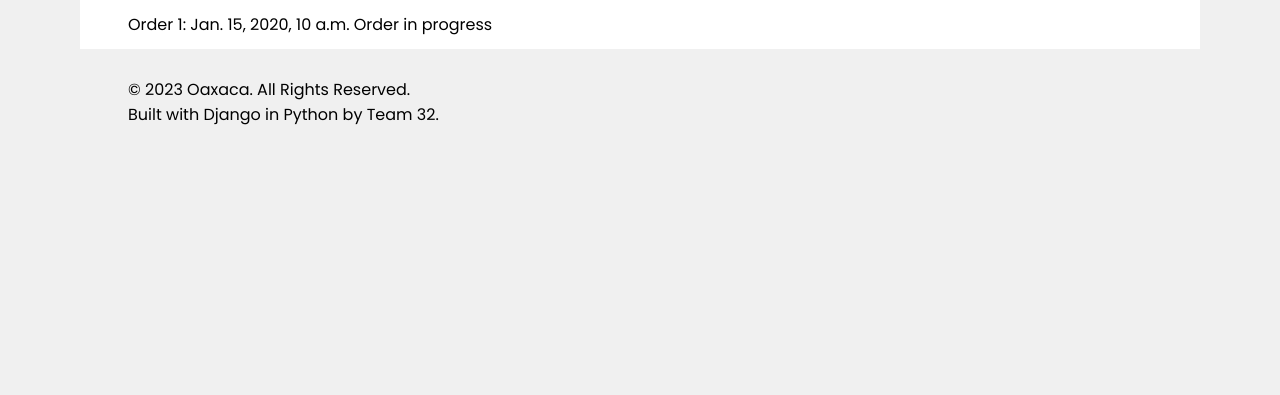
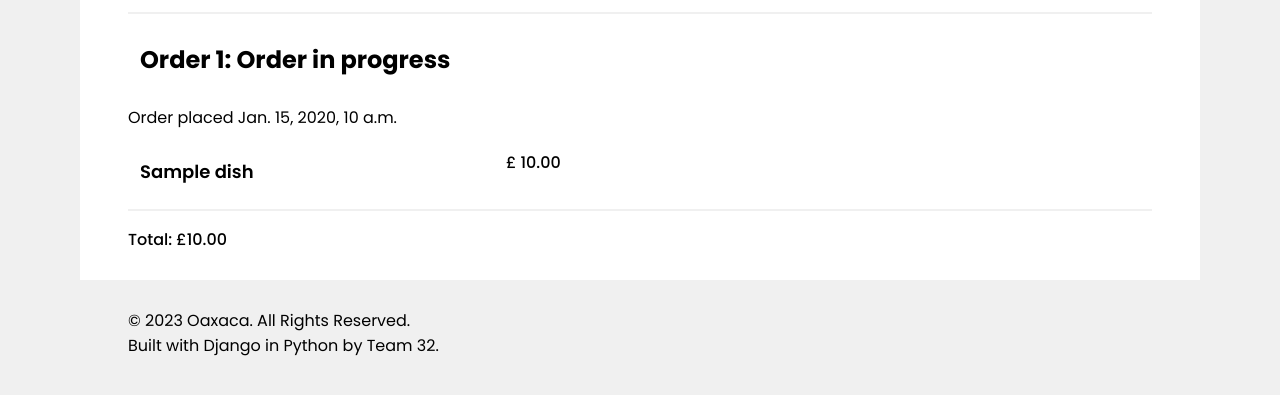
Before and after one commit to swinghin/CS2810-Team-Project-32, a Django app: page /orders/1 in a window 1280 px wide. Shown: the part 158-553 px from the top of the page. Run offline with Django 4.2, Linux system fonts and the light colour scheme; tables that the repository leaves empty hold one stand-in row (values such as "Sample post").

Commit message:
Show order dishes and total price

```diff
--- a/Oaxaca/restaurant/templates/restaurant/orders.html
+++ b/Oaxaca/restaurant/templates/restaurant/orders.html
@@ -3,13 +3,39 @@
 {% block content %}
     <section id="order-list" class="wrap">
         {% if orders %}
-            {% comment %} {{ orders }} {% endcomment %}
             {% for order in orders %}
-            Order {{ order.order_id }}:
-            {{ order.order_time }}
-            {{ order.dish_id }}
-            {{ order.order_status }}
+                <div id="order-{{ order.order_id }}" class="dish-cards-category">
+                    <h2>Order {{ order.order_id }}: {{ order.order_status }}</h2>
+                    <p>Order placed {{ order.order_time }}</p>
+                    <div class="dish-cards-grid">
+                        {% for dish in order.dishes %}
+                            <div class="dish-card dish-{{ dish.dish_id }}">
+                                <div class="dish-info">
+                                    <div class="dish-info-row">
+                                        <span class="dish-name font-semibold">{{ dish.dish_name }}</span>
+                                    </div>
+                                </div>
+                                <div>
+                                    <div class="dish-info-row">
+                                        <span class="dish-price {% if dish.dish_price == 0 %}dish-free{% endif %} font-medium ">
+                                            {% if dish.dish_price != 0 %}
+                                                {{ dish.dish_price }}
+                                            {% else %}
+                                                Free
+                                            {% endif %}
+                                        </span>
+                                    </div>
+                                </div>
+                            </div>
+                        {% endfor %}
+                    </div>
+                </div>
             {% endfor %}
+            <div id="order-total" class="dish-cards-category">
+                <p class="font-medium">
+                    Total: <span class="dish-price">{{ customer.total_price }}</span>
+                </p>
+            </div>
         {% else %}
             <p>
                 You have not ordered anything. How about some <a class="button" href="{% url 'restaurant:index' %}">Mom's Spaghetti?</a>
--- a/Oaxaca/restaurant/views.py
+++ b/Oaxaca/restaurant/views.py
@@ -189,18 +189,19 @@ def cart(request):
 
 
 def orders(request, customer_id):
-    table_orders = Order.objects.filter(
-        customer=Customer.objects.get(user_id=customer_id)).values()
+    customer = Customer.objects.get(user_id=customer_id)
+    table_orders = Order.objects.filter(customer=customer)
 
     orders = []
     for order in table_orders:
         orders.append({
-            "order_id": order['order_id'],
-            "order_time": order['order_time'],
-            "order_status": Status.objects.get(status_id=order['status_id_id']),
+            "order_id": order.order_id,
+            "order_time": order.order_time,
+            "order_status": Status.objects.get(status_id=order.status_id_id),
+            "dishes": order.dish_id.all()
         })
 
-    context = {"orders": orders}
+    context = {"orders": orders, "customer": customer}
     return render(request, 'restaurant/orders.html', context)
 
 
```
